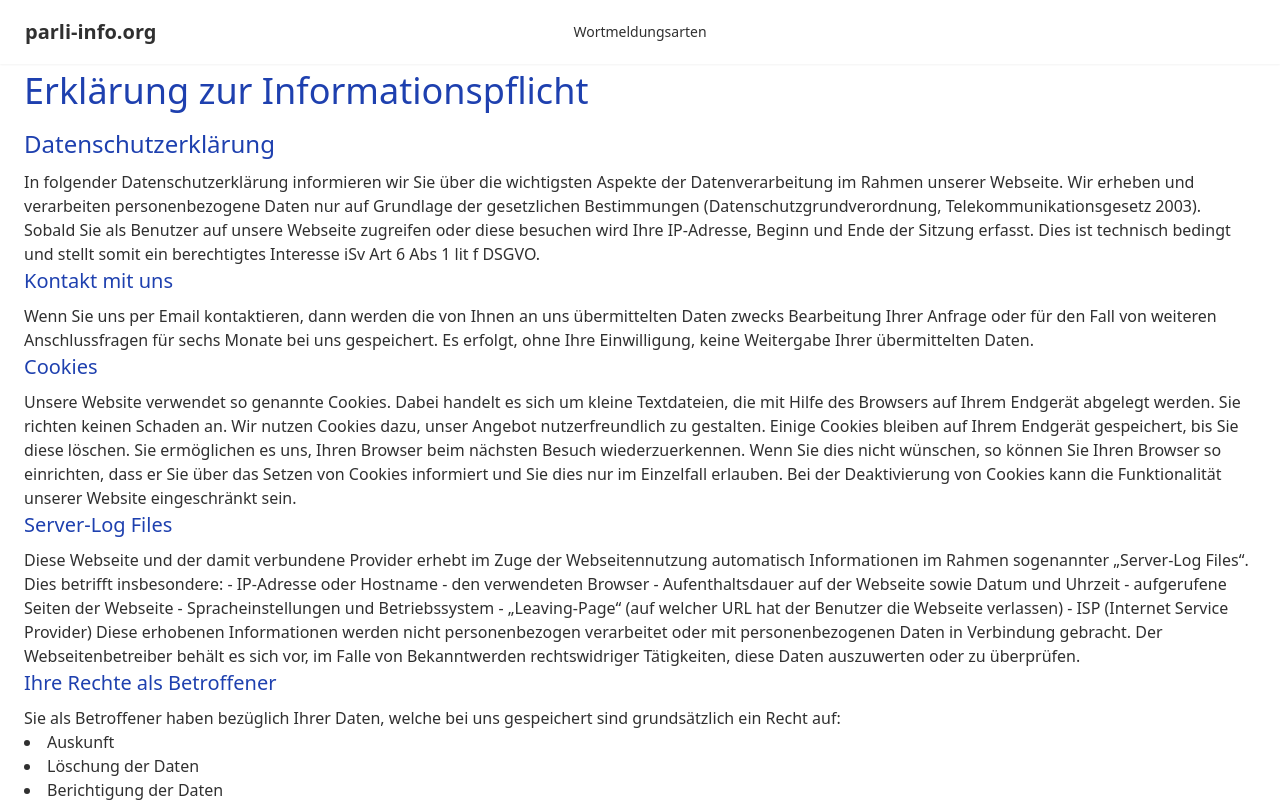
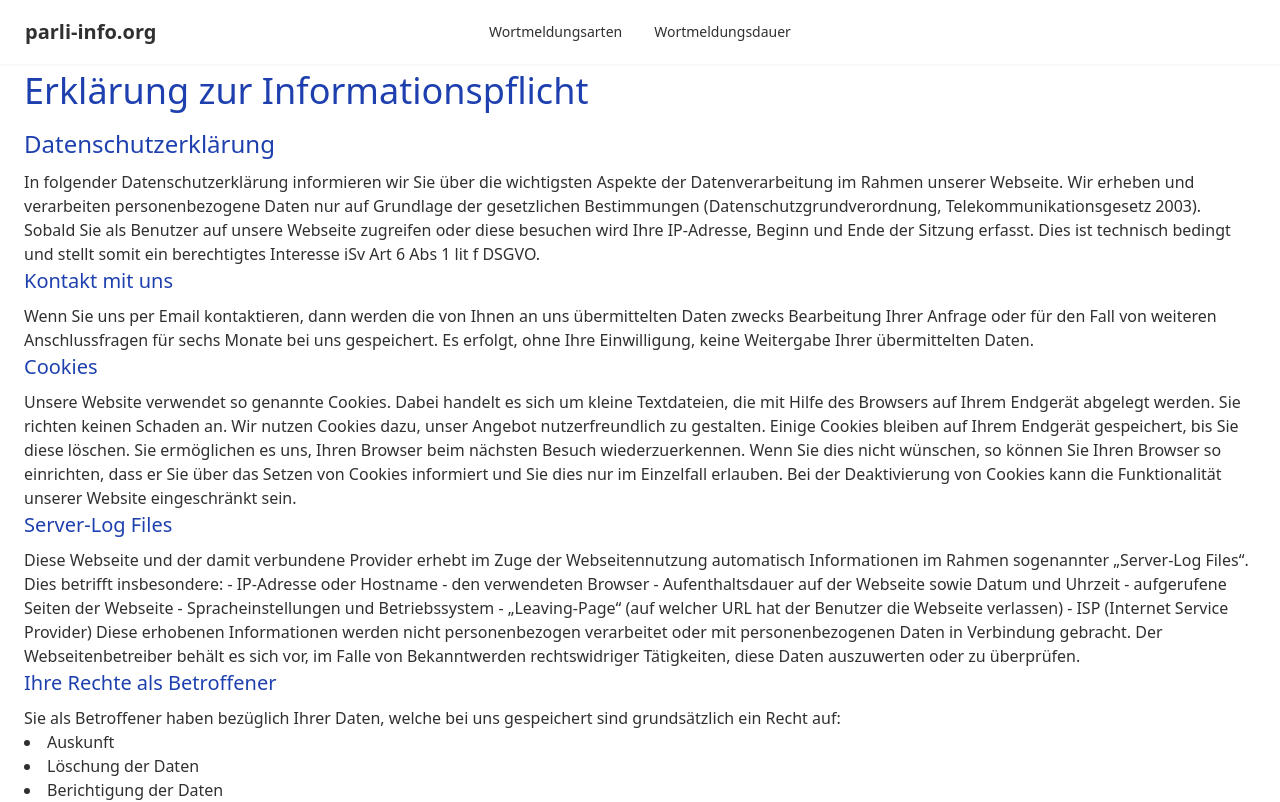
Before and after one commit to BernhardAuer/austrian-parliament-data-processing, a SvelteKit app in the folder frontend/: page /dataPrivacy in a window 1280 px wide. Shown: the top 802 px of the page. Built offline with nearby package versions, Linux system fonts and the light colour scheme.

Commit message:
add links in navbar

```diff
--- a/frontend/src/routes/+layout.svelte
+++ b/frontend/src/routes/+layout.svelte
@@ -27,6 +27,7 @@
 					class="menu menu-compact dropdown-content mt-3 p-2 shadow bg-base-100 rounded-box w-52"
 				>
 					<li><a href="/wortmeldungsarten">Wortmeldungsarten</a></li>
+					<li><a href="/wortmeldungsdauer">Wortmeldungsdauer</a></li>
 				</ul>
 			</div>
 			<a class="btn btn-ghost normal-case text-xl" href="/">parli-info.org</a>
@@ -35,6 +36,7 @@
 		<div class="navbar-center hidden lg:flex">
 			<ul class="menu menu-horizontal px-1">
 				<li><a href="/wortmeldungsarten">Wortmeldungsarten</a></li>
+				<li><a href="/wortmeldungsdauer">Wortmeldungsdauer</a></li>
 			</ul>
 		</div>
 		<div class="navbar-end">
```
